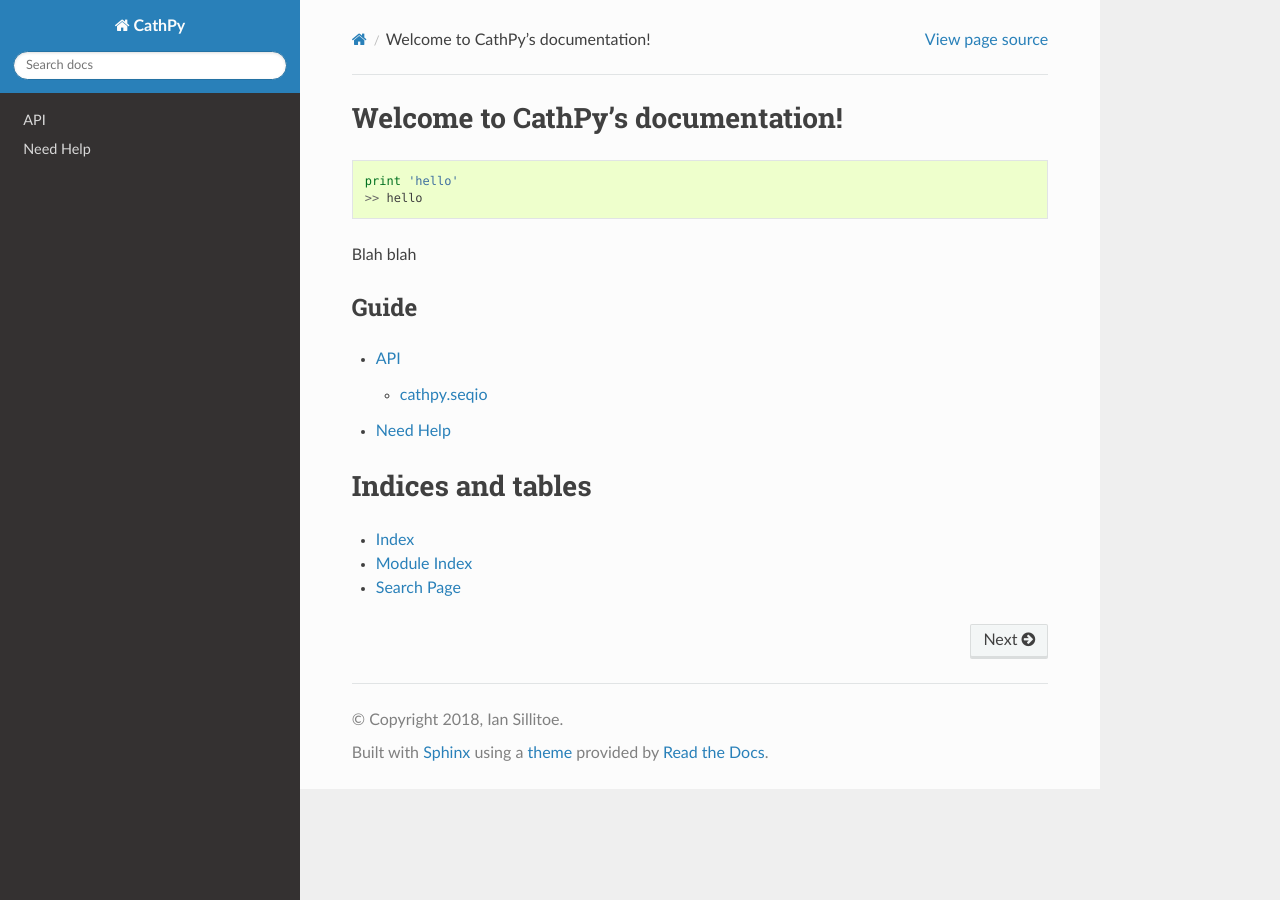
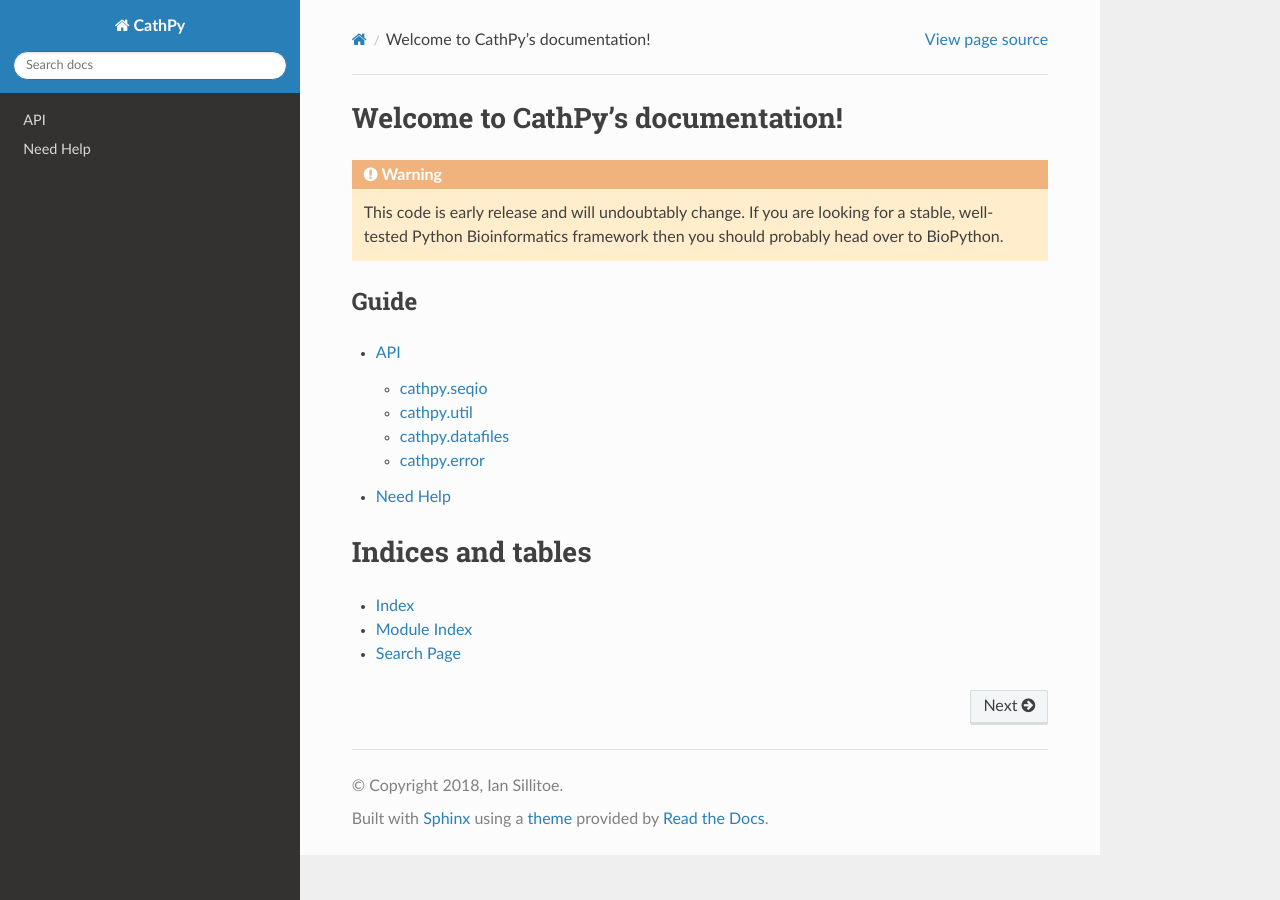
Before and after one commit to UCL/cathpy, a Sphinx documentation site: the page built from docs/index.rst, in a window 1280 px wide. Built offline with Sphinx 7.4.7 and the Read the Docs theme 2.0.0, drawn with Linux system fonts in a browser that asks for light colours; formulas are drawn with MathJax 3.

Commit message:
improve docs

```diff
--- a/docs/api.rst
+++ b/docs/api.rst
@@ -5,3 +5,6 @@ API
     :maxdepth: 1
 
     seqio
+    util
+    datafiles
+    error
--- /dev/null
+++ b/docs/datafiles.rst
@@ -0,0 +1,5 @@
+cathpy.datafiles
+================
+
+.. automodule:: cathpy.datafiles
+    :members:
--- /dev/null
+++ b/docs/error.rst
@@ -0,0 +1,11 @@
+cathpy.error
+============
+
+.. code:: python
+
+    from cathpy import error as err
+
+    raise err.OutOfBoundsError('error message')
+
+.. automodule:: cathpy.error
+    :members:
--- a/docs/index.rst
+++ b/docs/index.rst
@@ -4,16 +4,11 @@
 Welcome to CathPy's documentation!
 ==================================
 
-
-.. code:: python
-
-    print 'hello'
-    >> hello
-
 .. warning::
 
-Blah blah
-
+    This code is early release and will undoubtably change. If you are
+    looking for a stable, well-tested Python Bioinformatics framework
+    then you should probably head over to BioPython.
 
 Guide
 -----
--- /dev/null
+++ b/docs/util.rst
@@ -0,0 +1,9 @@
+cathpy.util
+===========
+
+.. code:: python
+
+    from cathpy import util
+
+.. automodule:: cathpy.util
+    :members:
```
Also changed, not shown: 3 other files.
